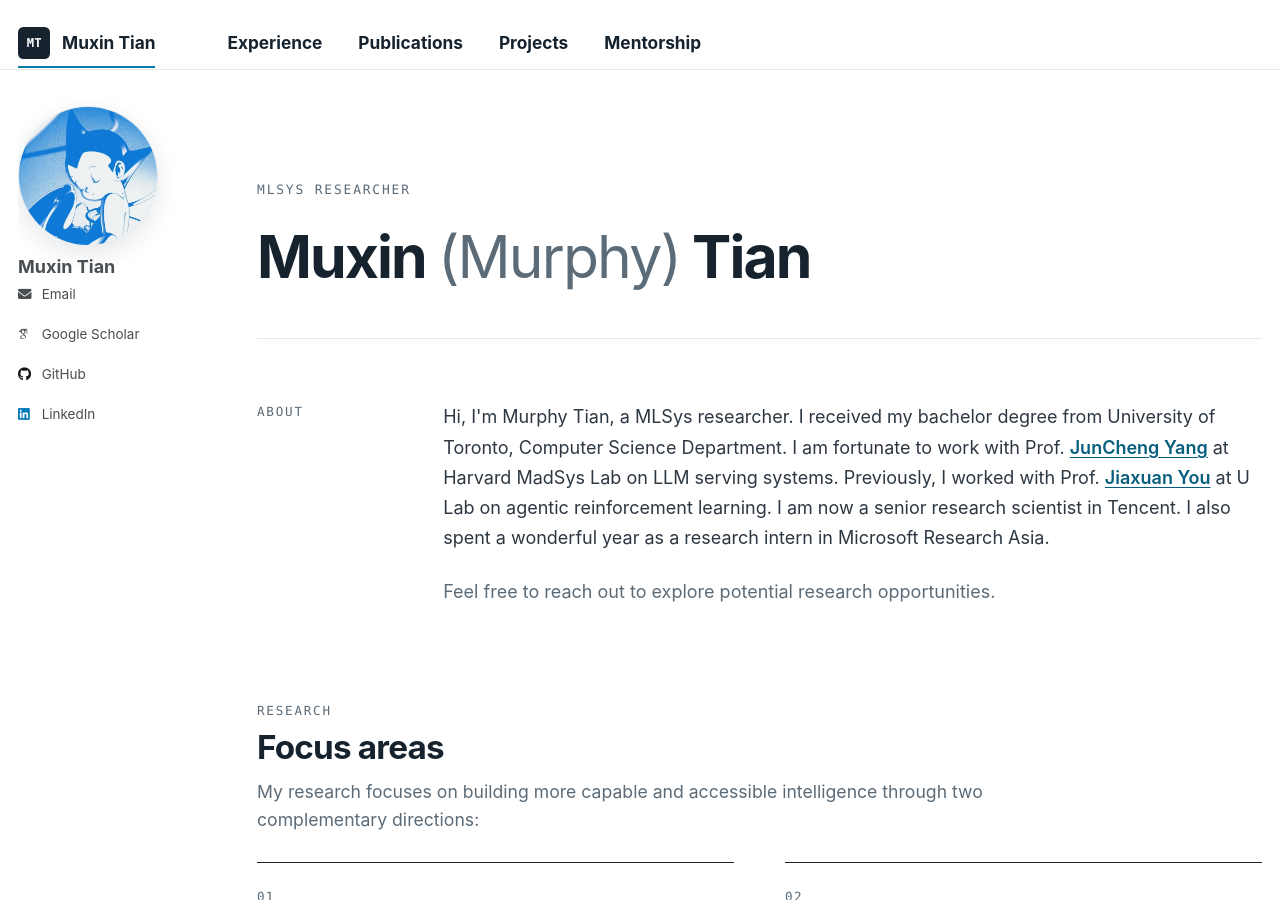
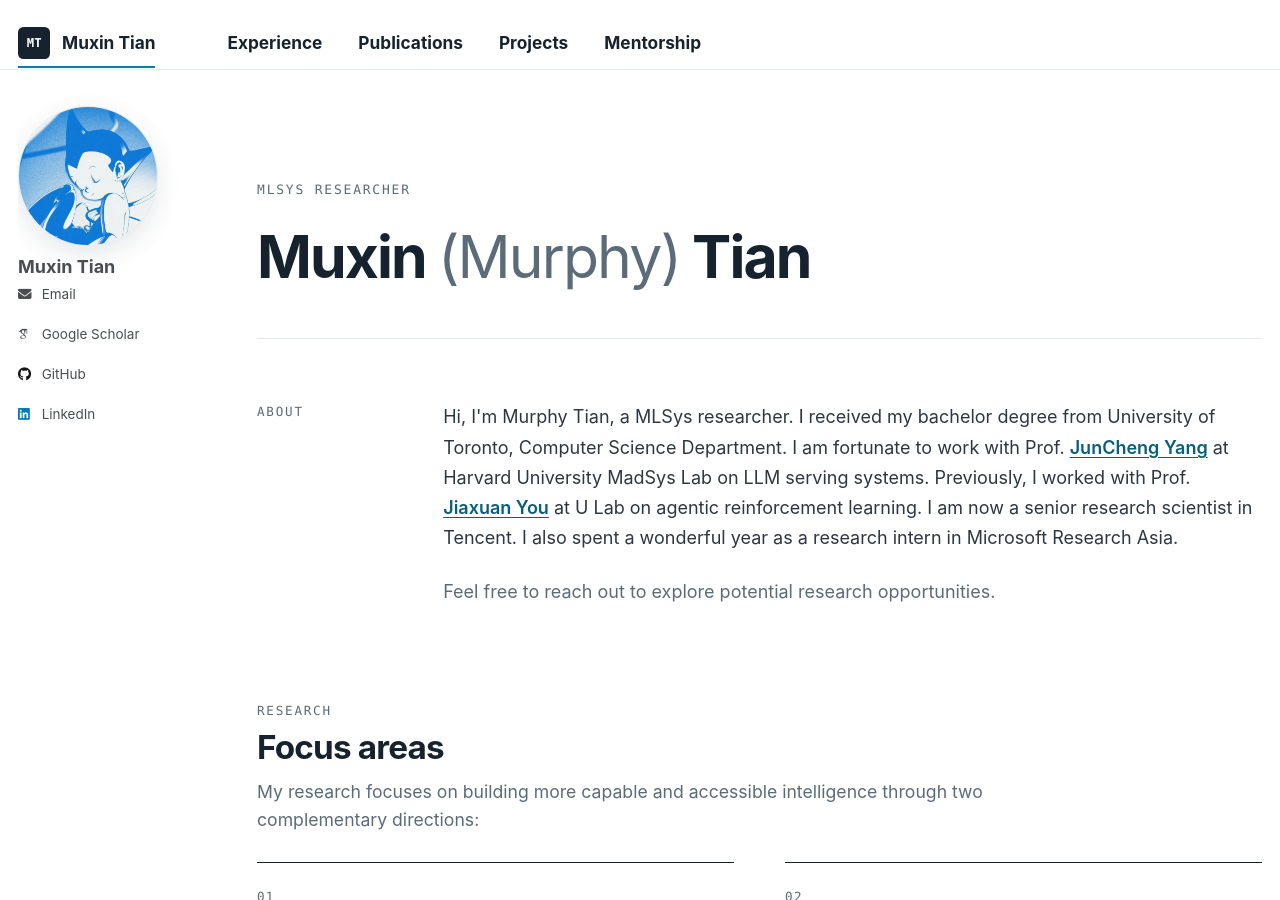
Before and after one commit to realtmxi/realtmxi.github.io, a Jekyll site: the page built from _pages/about.md, in a window 1280 px wide and 900 px high. Built offline with Jekyll 4.4.1, drawn with Linux system fonts in a browser that asks for light colours; some web fonts are replaced.

Commit message:
Update Harvard University MadSys Lab name

```diff
--- a/_pages/about.md
+++ b/_pages/about.md
@@ -17,7 +17,7 @@
 <section class="home-intro">
   <div class="home-section-label">About</div>
   <div class="home-intro__body">
-    <p>Hi, I'm Murphy Tian, a MLSys researcher. I received my bachelor degree from University of Toronto, Computer Science Department. I am fortunate to work with Prof. <a href="https://junchengyang.com/">JunCheng Yang</a> at Harvard MadSys Lab on LLM serving systems. Previously, I worked with Prof. <a href="https://cs.stanford.edu/people/jiaxuan/">Jiaxuan You</a> at U Lab on agentic reinforcement learning. I am now a senior research scientist in Tencent. I also spent a wonderful year as a research intern in Microsoft Research Asia.</p>
+    <p>Hi, I'm Murphy Tian, a MLSys researcher. I received my bachelor degree from University of Toronto, Computer Science Department. I am fortunate to work with Prof. <a href="https://junchengyang.com/">JunCheng Yang</a> at Harvard University MadSys Lab on LLM serving systems. Previously, I worked with Prof. <a href="https://cs.stanford.edu/people/jiaxuan/">Jiaxuan You</a> at U Lab on agentic reinforcement learning. I am now a senior research scientist in Tencent. I also spent a wonderful year as a research intern in Microsoft Research Asia.</p>
     <p>Feel free to reach out to explore potential research opportunities.</p>
   </div>
 </section>
```
